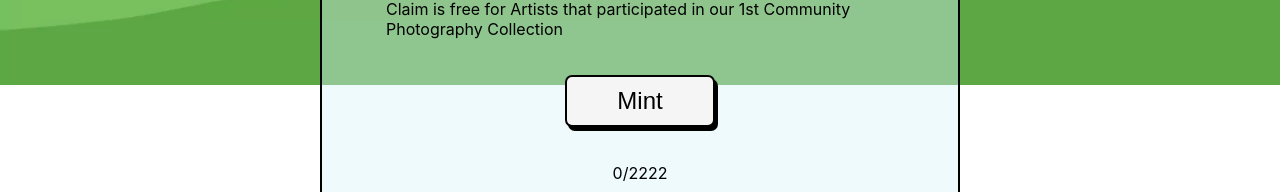
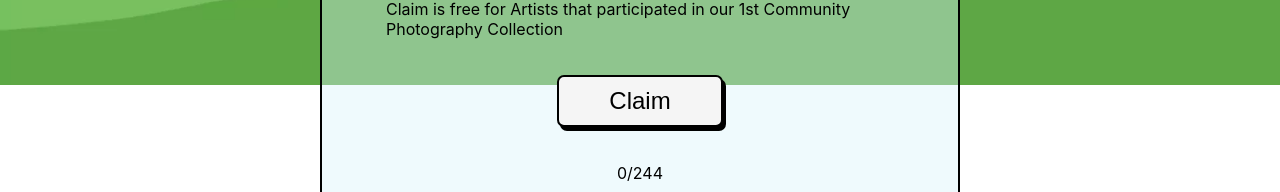
Before and after one commit to boshjerns/gumihuo, a Next.js app: page / in a window 1280 px wide. Shown: the part 715-907 px from the top of the page. Built offline with nearby package versions, Linux system fonts and the light colour scheme; no server answers.

Commit message:
Add files via upload

```diff
--- a/pages/index.js
+++ b/pages/index.js
@@ -166,9 +166,9 @@ export default function Home() {
                             <button className={styles.mathButton} onClick={incrementMintAmount}>+</button>
                         </div>
                         <p>Claim is free for Artists that participated in our 1st Community Photography Collection</p>
-                        {!loading && <button onClick={handleClaim} className={styles.MintButton}  disabled={!provider}>Mint</button>}
+                        {!loading && <button onClick={handleClaim} className={styles.MintButton}  disabled={!provider}>Claim</button>}
                         {loading && <button className={styles.MintButtonDisabled} disabled>...Minting...</button>}
-                        <p className={styles.SupplyText}>{totalSupply}/2222</p>
+                        <p className={styles.SupplyText}>{totalSupply}/244</p>
                     </div>
 
                 </div>
```
